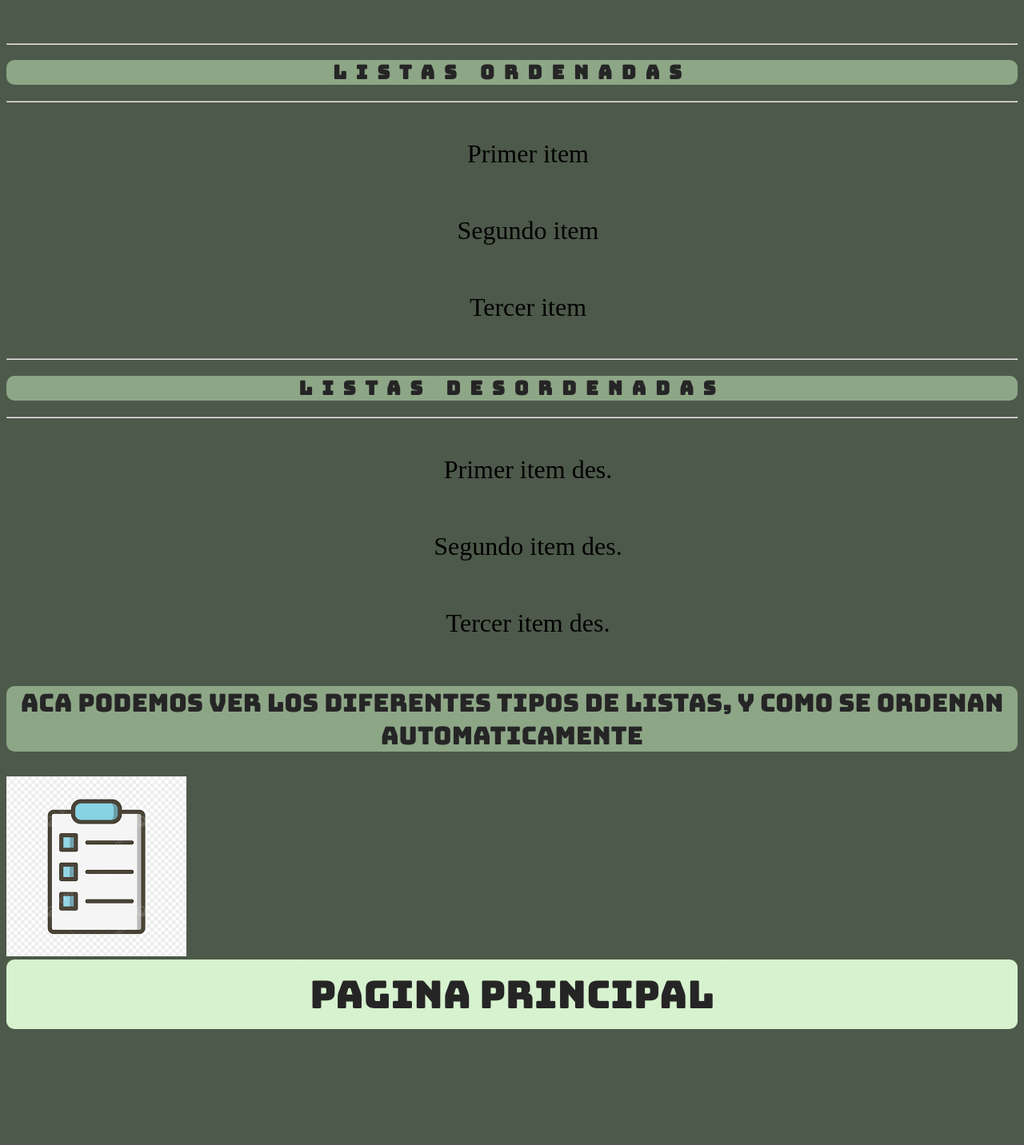
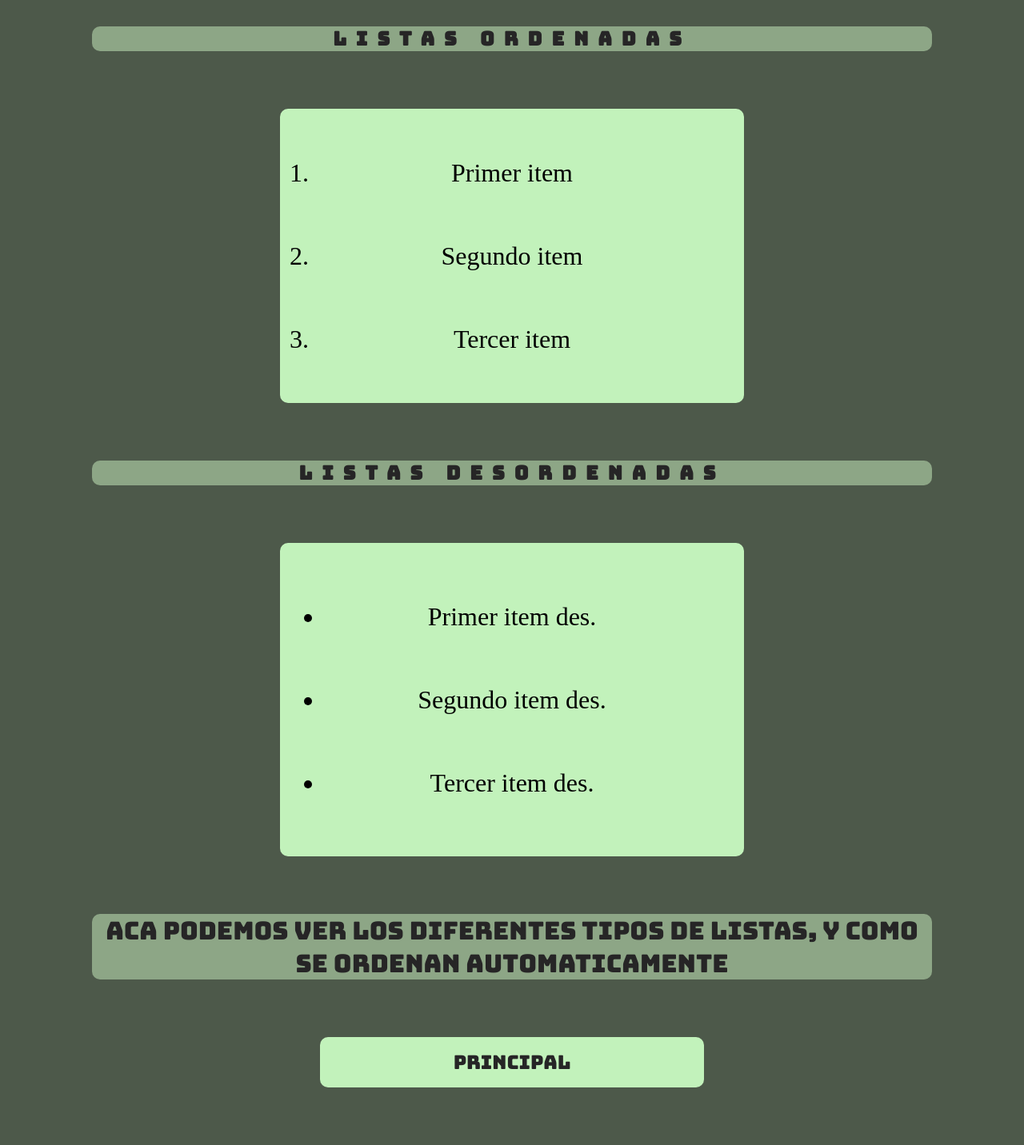
Before and after one commit to CuatroSeis/ProyectoPerso, a plain HTML site: page HTML/Listas_1/listas.html in a window 1280 px wide. Shown: the part 246-1678 px from the top of the page at 80% size. Before the commit the page ends 1541 px from the top, so only its background shows below. Drawn offline with Linux system fonts and the light colour scheme.

Commit message:
ultimos cambios

```diff
--- a/CSS/StylesPrimera.css
+++ b/CSS/StylesPrimera.css
@@ -1,5 +1,6 @@
 body {
     background-color: #4D594A;
+    margin: auto;
 }
 h1 {
     background-color: #D6F2CE;
@@ -9,8 +10,9 @@ h1 {
     letter-spacing: 16px;
     font-size: 84px;
     text-transform: uppercase;
-    padding: 32px;
+    padding: 24px;
     border-radius: 10px;
+    margin: 36px 115px;
 }
 h2 {
     background-color: #8DA686;
@@ -20,6 +22,7 @@ h2 {
     text-align: center;
     font-family: font2;
     border-radius: 10px;
+    margin: 72px 115px;
 }
 h3 {
     background-color: #8DA686;
@@ -29,31 +32,28 @@ h3 {
     text-align: center;
     font-family: font2;
     border-radius: 10px;
-}
-a {
-    text-decoration: none;
-    text-transform: uppercase;
-    color: #262526;
-    font-size: 48px;
-    font-family: font2;
-    background-color: #D6F2CE;
-    padding: 12px;
-    border-radius: 10px;
-}
-
-p{
-    text-align: center;
-    font-size: 31px;
-    background-color: #8DA686;
-    font-family: font2;
-    color:#262526;
+    margin: 72px 115px;
 }
 
 li{
     text-align: center;
-    list-style: none;
-    line-height: 96px;
+    line-height: 72px;
     font-size: 32px;
+    margin: 32px;
+}
+ol{
+    background-color: #C2F2BB;
+    border-radius: 10px;
+    line-height: 72px;
+    padding: 12px;
+    margin: 72px 350px;
+
+}
+ul{
+    background-color: #C2F2BB;
+    border-radius: 10px;
+    padding: 24px;
+    margin: 72px 350px;
 }
 p{
     text-align: center;
@@ -62,21 +62,24 @@ p{
     font-family: font2;
     color:#262526;
     border-radius: 10px;
+    margin: 72px 115px ;
 }
 .formulario {
     background-color: #8DA686;
     text-align: center;
-    padding: 64px 64px;
+    padding: 32px 0;
     border-radius: 10px;
     border: none;
+    margin: 50px 200px;
 }
 .formulario_input {
-    padding: 12px 0 12px 0;
+    padding: 18px 0 18px 0;
     margin: 8px;
     border-radius: 5px;
     width: 80%;
     font-size: 16px;
     border: none;
+    margin: 12px 12px;
 }
 .formu_submit {
     background-color: #C2F2BB;
@@ -88,24 +91,44 @@ p{
 
 }
 .boton_prin {
-    text-decoration: none;
     text-transform: uppercase;
     color: #262526;
-    font-size: 32px;
+    font-size: 24px;
     font-family: font2;
-    background-color: #D6F2CE;
-    padding: 12px;
+    background-color: #C2F2BB;
+    padding: 16px;
     border-radius: 10px;
     text-align: center;
+    margin: 72px 400px;
+    text-decoration: none;
+    border: none;
 }
-.turboabuela {
+.turbobaba{
     width: 500px;
     display: block;
     margin-left: auto;
     margin-right: auto;
+}
+.enlaces {
+    text-decoration: none;
+    text-transform: uppercase;
+    color: #262526;
+    font-size: 24px;
+    font-family: font2;
+    background-color: #8DA686;
+    padding: 12px;
     border-radius: 10px;
+    text-align: center;
+    margin: 12px;
 }
-.secreto{
-    font-size: 72px;
-    padding: 32px;
+a{
+    text-decoration: none;
+    color: #262526;
 }
+.lista_enlaces {
+    text-align: center;
+    margin: 72px 200px;
+    padding: 50px;
+    border-radius: 10px;
+    background-color: #C2F2BB;
+}
--- a/HTML/Listas_1/listas.html
+++ b/HTML/Listas_1/listas.html
@@ -7,25 +7,20 @@
 </head>
 <body>
     <h1>Listas</h1>
-    <hr>
     <h2>Listas ordenadas</h2>
-    <hr>
     <ol>
         <li>Primer item</li>
         <li>Segundo item</li>
         <li>Tercer item</li>
     </ol>
-    <hr>
     <h2>Listas desordenadas</h2>
-    <hr>
     <ul>
         <li>Primer item des.</li>
         <li>Segundo item des.</li>
         <li>Tercer item des.</li>
     </ul>
     <p>Aca podemos ver los diferentes tipos de listas, y como se ordenan automaticamente</p>
-    <img src="listas.png">
-    <div class="boton_prin" ><a href="../../primera.html">Pagina principal</a></div>
+    <div class="boton_prin" ><a href="../../primera.html">Principal</a></div>
 
 </body>
 </html>
```
Also changed, not shown: HTML/enlace_secreto/enlace.html (+3 -3 lines), HTML/form/forms.html (+2 -2 lines), primera.html (+5 -5 lines).
